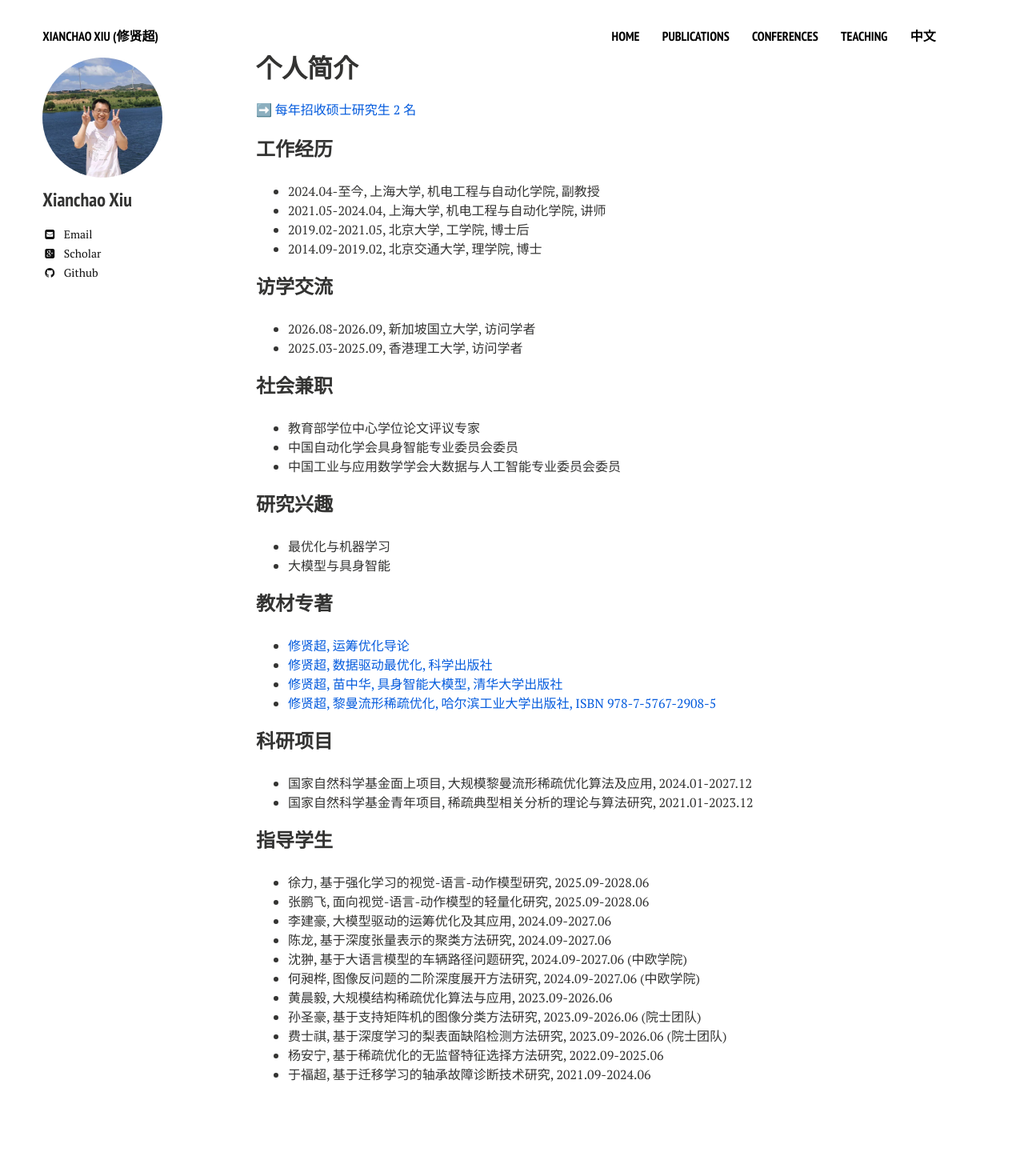
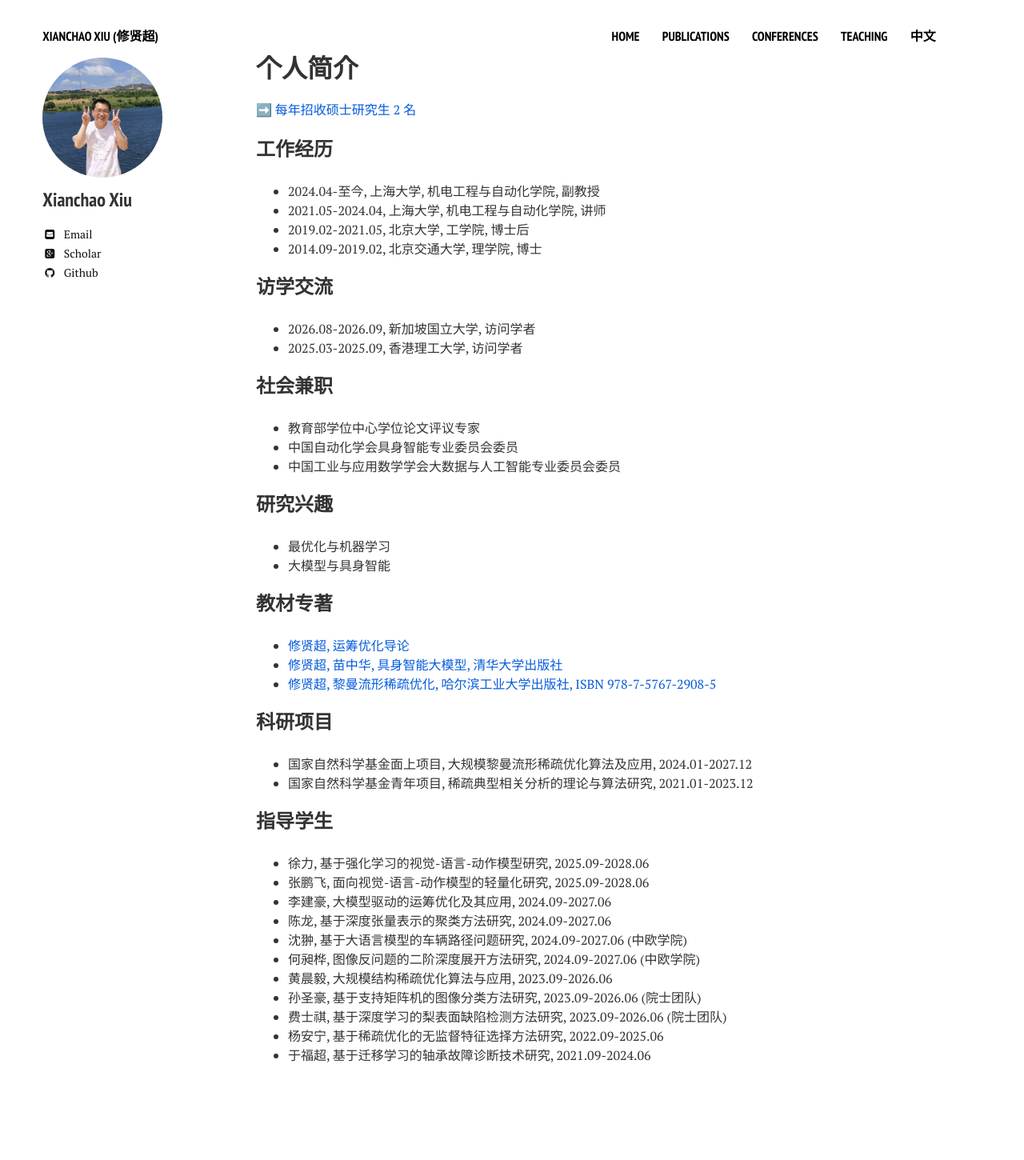
Before and after one commit to xianchaoxiu/xianchaoxiu.github.io, a Jekyll site: the page built from chinese/index.md, in a window 1280 px wide. Shown: the whole page at 80% size. Built offline with Jekyll 4.4.1, drawn with Linux system fonts in a browser that asks for light colours; nearby versions of some CDN libraries; after the commit the page ends 1426 px from its top, so only the background shows below that.

Commit message:
Update index.md

```diff
--- a/chinese/index.md
+++ b/chinese/index.md
@@ -35,7 +35,6 @@ share: false
 
 ### 教材专著
 * <a href="https://xianchaoxiu.github.io/chinese/book/ORO/" class="textlink" target="_blank">修贤超, 运筹优化导论  </a> <br>
-* <a href="https://xianchaoxiu.github.io/chinese/book/DAO/" class="textlink" target="_blank">修贤超, 数据驱动最优化, 科学出版社   </a> <br>
 * <a href="https://xianchaoxiu.github.io/chinese/book/VLA/" class="textlink" target="_blank">修贤超, 苗中华, 具身智能大模型, 清华大学出版社  </a> <br>
 * <a href="https://xianchaoxiu.github.io/chinese/book/OPT/" class="textlink" target="_blank">修贤超, 黎曼流形稀疏优化, 哈尔滨工业大学出版社, ISBN 978-7-5767-2908-5 </a> <br>
 
```
